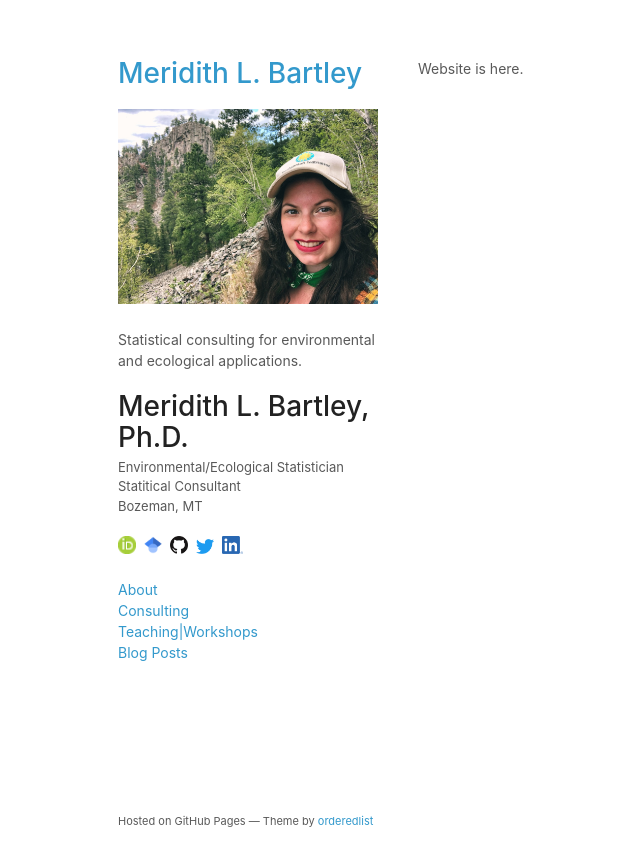
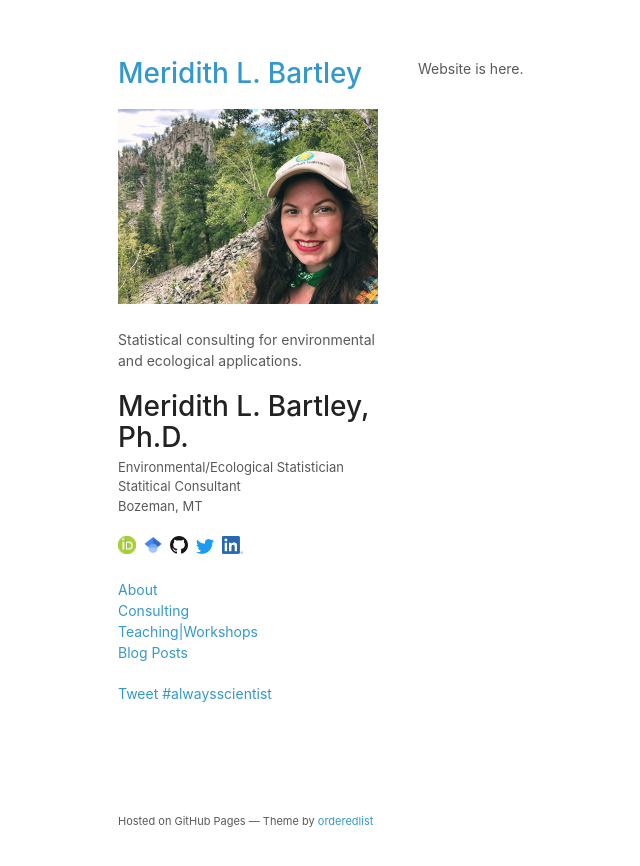
Before and after one commit to MLBartley/mlbartley.github.io, a Jekyll site: the page built from index.md, in a window 1280 px wide. Shown: the top 866 px of the page, without its empty margins (22-662 px from the left). Built offline with Jekyll 4.4.1, drawn with Linux system fonts in a browser that asks for light colours; our own code applies the rules of GitHub Pages for plain Markdown files; comment, search, counter and statistics services are not loaded.

Commit message:
Update default.html

```diff
--- a/_layouts/default.html
+++ b/_layouts/default.html
@@ -44,6 +44,10 @@
         <a href="/blogposts">Blog Posts</a>
         </p>
 
+        <p>
+          <a href="https://twitter.com/intent/tweet?button_hashtag=alwaysscientist&ref_src=twsrc%5Etfw" class="twitter-hashtag-button" data-show-count="false">Tweet #alwaysscientist</a><script async src="https://platform.twitter.com/widgets.js" charset="utf-8"></script>
+        </p>
+
       </header>
       <section style="width:700px;">
 
```
